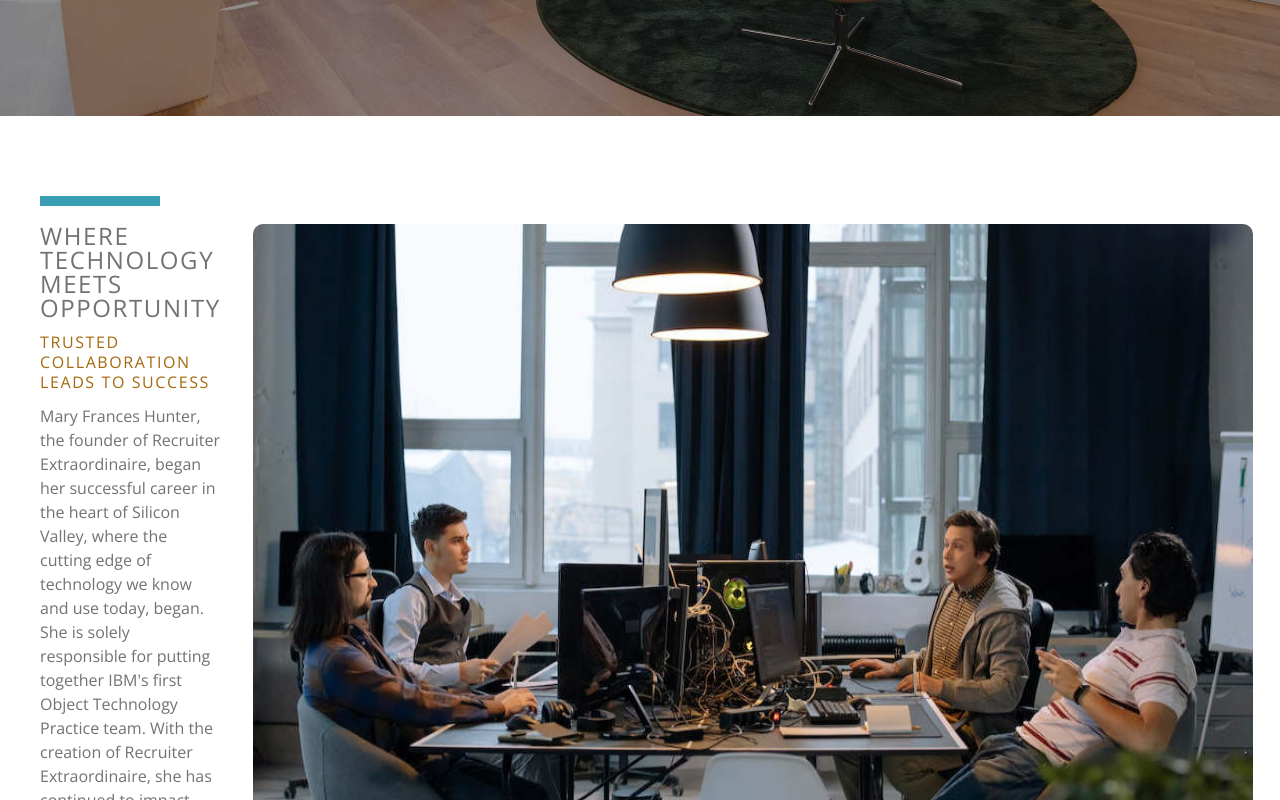
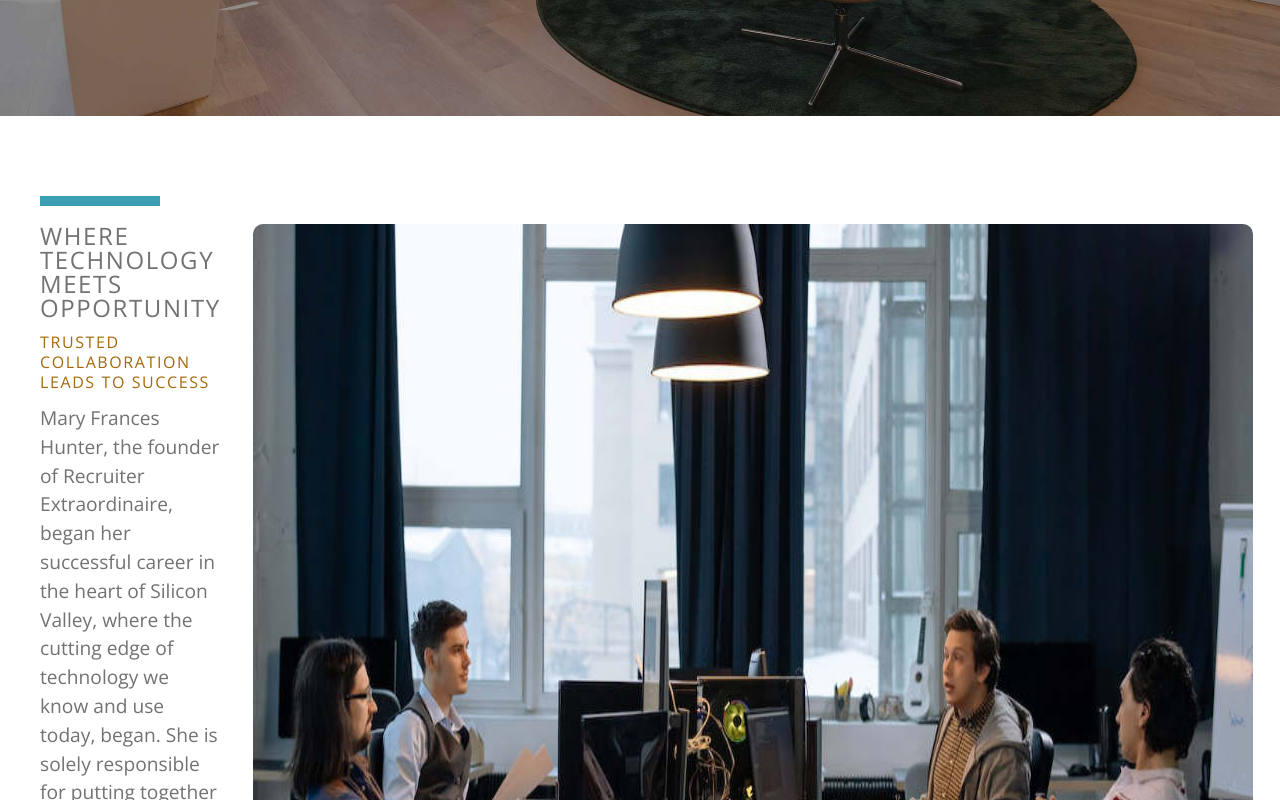
Before and after one commit to pdxdave/recruiter_extraordinaire_web, a React (Vite) app: page / in a window 1280 px wide. Shown: the part 524-1324 px from the top of the page. Built offline with nearby package versions, Linux system fonts and the light colour scheme.

Commit message:
about css

```diff
--- a/src/components/About.jsx
+++ b/src/components/About.jsx
@@ -51,7 +51,7 @@ const Wrapper = styled.section`
         font-weight: normal;
     }
     p {
-        font-size: 1.2rem;
+        font-size: 1rem;
         color: var(--clr-gray-text);
     }
 
@@ -61,7 +61,7 @@ const Wrapper = styled.section`
         flex-wrap: wrap;
     } */
     img {
-        flex: 1;
+        /* flex: 1; */
         width: 100%;
         border-radius: 10px;
     }
@@ -75,10 +75,14 @@ const Wrapper = styled.section`
             flex-direction: row;
         }
         p {
-            font-size: 1rem;
+            font-size: 1.2rem;
         }
         .about_content {
             padding-bottom: 1em;
+            flex: 1;
+        }
+        img {
+          flex: 1;
         }
     }
 
```
